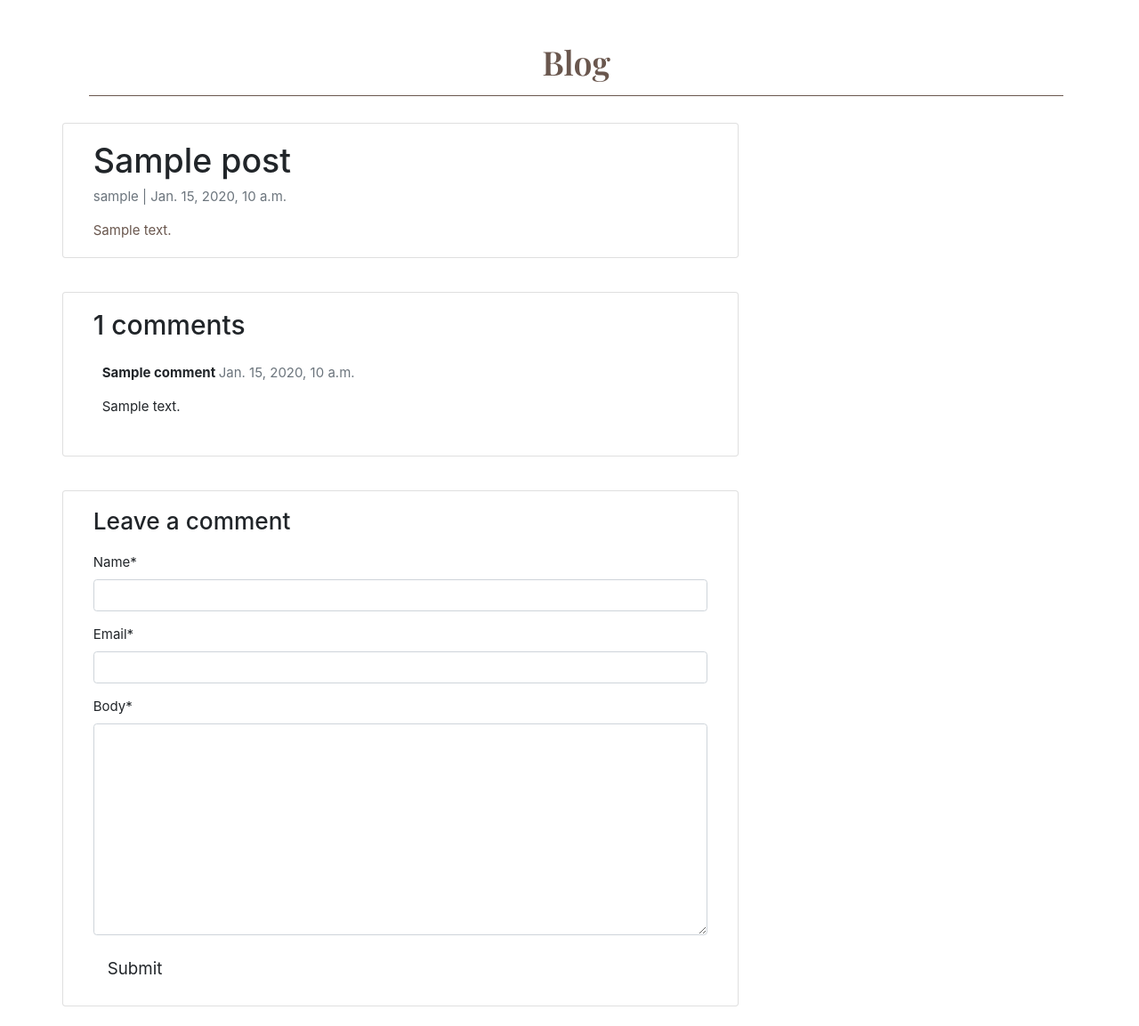
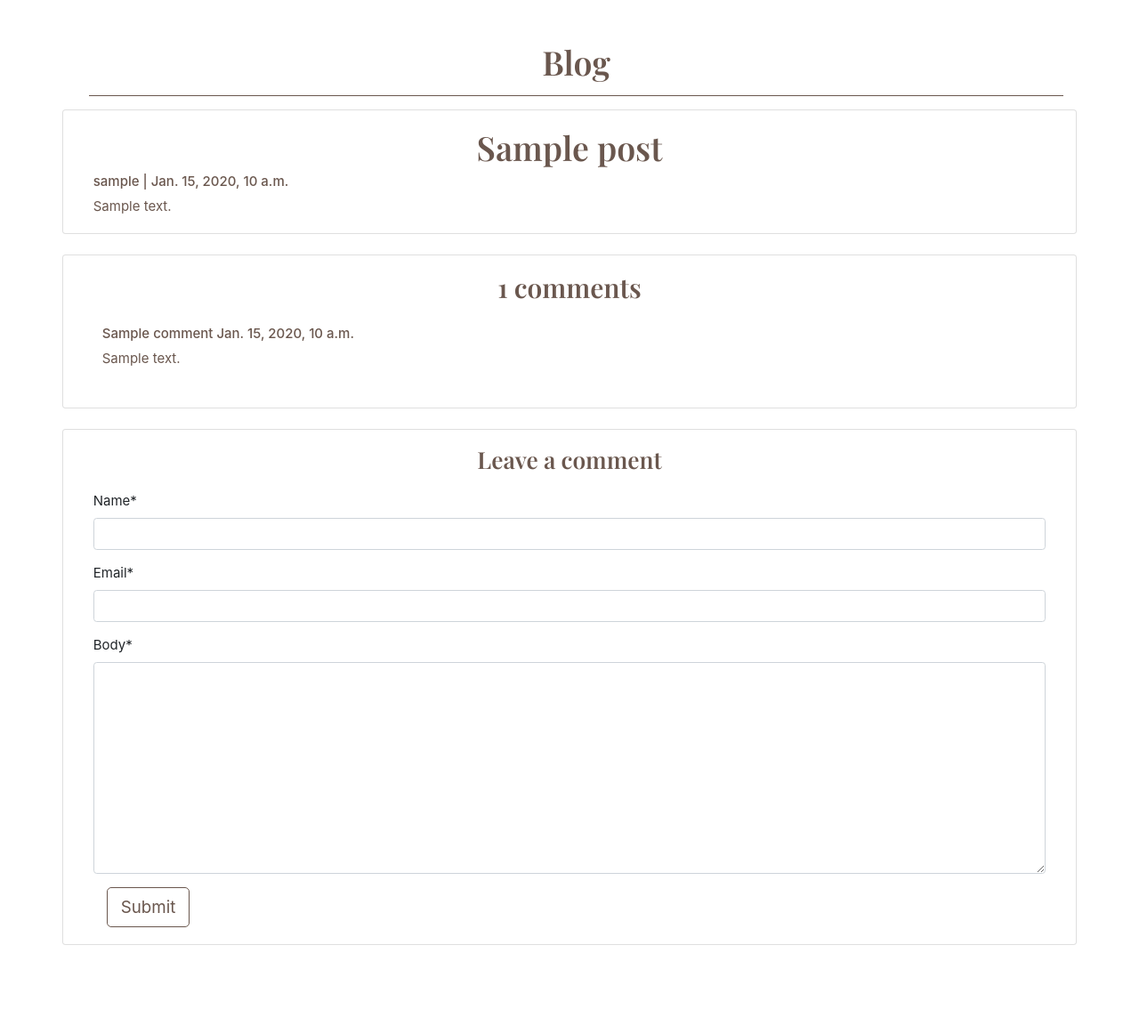
Before and after one commit to Code-Institute-Submissions/Willdeakin-Milestone-Project-4, a Django app: a page that uses blog/templates/blog/blog.html in a window 1280 px wide. Shown: the part 58-1211 px from the top of the page at 89% size. After the commit the page ends 1120 px from the top, so only its background shows below. Run offline with Django 3.2, Linux system fonts and the light colour scheme; tables that the repository leaves empty hold one stand-in row (values such as "Sample post"); parts of the project's set-up code (start-up, migrations or seed data) failed here and were passed over; some libraries are stand-ins or nearby versions.

Commit message:
made changes to blog format

```diff
--- a/blog/templates/blog/blog.html
+++ b/blog/templates/blog/blog.html
@@ -8,7 +8,7 @@
 <div class="container header-container">
     <div class="row">
         <div class="col main-title">
-            <h1 class="">Blog</h1>
+            <h1 >Blog</h1>
             <hr class="umber-rule">
         </div>
     </div>
@@ -16,12 +16,12 @@
 
 <div class="container">
     <div class="row">
-        <div class="col-12 col-md-8">
+        <div class="col-12">
         <!-- Blog Entries Column -->
             {% for post in post_list %}
             <div class="card mb-4">
                 <div class="card-body">
-                    <h2 class="card-title">{{ post.title }}</h2>
+                    <h2 class="blog-title">{{ post.title }}</h2>
                     <hr class="umber-rule">
                     <p class="card-text h6">{{ post.author }} | {{ post.created_on}} </p>
                     <p class="card-text">{{post.content|slice:":200" }}</p>
--- a/blog/templates/blog/post_list.html
+++ b/blog/templates/blog/post_list.html
@@ -7,28 +7,28 @@
     <div class="overlay"></div>
     <div class="container">
         <div class="row">
-            <div class="col-md-8 card mb-4  mt-3 left  top">
+            <div class="col-12 card mb-4 top">
               <div class="card-body">
-                <h1>{% block title %} {{ post.title }} {% endblock title %}</h1>
-                <p class=" text-muted">{{ post.author }} | {{ post.created_on }}</p>
+                <h1 class="blog-title">{% block title %} {{ post.title }} {% endblock title %}</h1>
+                <p class="card-text h6">{{ post.author }} | {{ post.created_on }}</p>
                 <p class="card-text ">{{ post.content | safe }}</p>
             </div>
 
             </div>
 
-            <div class="col-md-8 card mb-4  mt-3 ">
+            <div class="col-12 card mb-4 ">
                 <div class="card-body">
                     {% with comments.count as total_comments %}
-                        <h2>{{ total_comments }} comments</h2>
+                        <h2 class="blog-title">{{ total_comments }} comments</h2>
 
-                        <p>
+                    <p>
                     {% endwith %} {% for comment in comments %}
                     </p>
 
-                    <div class="comments" style="padding: 10px;">
-                        <p class="font-weight-bold">
+                    <div class="comments card-text" style="padding: 10px;">
+                        <p class="card-text h6">
                             {{ comment.name }}
-                            <span class=" text-muted font-weight-normal">
+                            <span class="card-text h6">
                                     {{ comment.created_on }}
                                 </span>
                         </p>
@@ -38,18 +38,18 @@
                 {% endfor %}
                 </div>
             </div>
-            <div class="col-md-8 card mb-4  mt-3 ">
+            <div class="col-12 card mb-4 ">
                 <div class="card-body">
                     {% if new_comment %}
                         <div class="alert alert-success" role="alert">
                             Your comment is awaiting moderation
                         </div>
                     {% else %}
-                        <h3>Leave a comment</h3>
+                        <h3 class="blog-title">Leave a comment</h3>
                         <form method="post" style="margin-top: 1.3em;">
                             {{ comment_form | crispy }}
                             {% csrf_token %}
-                            <button type="submit" class="btn btn-black rounded-0  btn-lg">Submit</button>
+                            <button type="submit" class="btn regular-btn btn-lg">Submit</button>
                         </form>
                     {% endif %}
                 </div>
--- a/home/templates/home/index.html
+++ b/home/templates/home/index.html
@@ -19,7 +19,7 @@
 {% block content %}
 
         <div class="row">
-            <div class="col-lg-6 col-xl-4">
+            <div class=" col-12 col-md-6 col-xl-4">
             <div id="homecarousel" class="carousel slide" data-ride="carousel">
                 <div class="carousel-indicators">
                   <button type="button" data-target="#homecarousel" data-slide-to="0" class="active" aria-current="true" aria-label="Slide 1"></button>
--- a/static/css/base.css
+++ b/static/css/base.css
@@ -97,6 +97,9 @@ body::-webkit-scrollbar-thumb{
 }
 .session-user{
     color: white;
+}
+.fa-search{
+    color: var(--umber);
 }
 
 /*---------------------------------------------------Content*/
@@ -213,6 +216,14 @@ body::-webkit-scrollbar-thumb{
     margin: auto;
 }
 
+/*---------------------------------------------------Blog*/
+.blog-title{
+    text-align: center;
+    font-family: 'Playfair Display', serif;
+    color: var(--umber);
+}
+
+
 /*---------------------------------------------------Toasts*/
 .message-container {
     position: fixed;
@@ -279,7 +290,7 @@ body::-webkit-scrollbar-thumb{
         font-size: 15px;
     }
     .nav-link{
-        margin: 0 5rem 0 5rem;
+        margin: 0 3rem 0 3rem;
     }
     .main-title{
         margin: 7rem 0 0 1rem;
@@ -299,4 +310,7 @@ body::-webkit-scrollbar-thumb{
     .product-card{
         width:80%;
     }
+    .nav-link{
+        margin: 0 5rem 0 5rem;
+    }
 }
--- a/templates/includes/navbar.html
+++ b/templates/includes/navbar.html
@@ -5,11 +5,11 @@
         {% if request.user.is_authenticated %}
               <div class="bg-custom p-4">
                   <div class="row">
-                    <span class="col-3"><a href="{% url 'home' %}" class="nav-link">Home</a></span>
-                    <span class="col-3"><a href="{% url 'store' %}" class="nav-link">Browse Our Selection Of Fitness Equipment</a></span>
-                    <span class="col-3 "><a href="{% url 'profile' %}" class="nav-link">Profile</a></span>
-                    <span class="col-3"><a href="{% url 'account_logout' %}" class="nav-link">Logout</a></span>
-                    <span class="col-3"><a href="{% url 'blog' %}" class="nav-link">Blog</a></span>
+                    <span class="col-3 col-xl-2"><a href="{% url 'home' %}" class="nav-link">Home</a></span>
+                    <span class="col-3 col-xl-2"><a href="{% url 'store' %}" class="nav-link">Browse Our Selection Of Fitness Equipment</a></span>
+                    <span class="col-3 col-xl-2"><a href="{% url 'profile' %}" class="nav-link">Profile</a></span>
+                    <span class="col-3 col-xl-2"><a href="{% url 'account_logout' %}" class="nav-link">Logout</a></span>
+                    <span class="col-3 col-xl-2"><a href="{% url 'blog' %}" class="nav-link">Blog</a></span>
 
                     <span class="session-user">Logged in</span>
                 </div>
@@ -18,11 +18,11 @@
 
               <div class="bg-custom p-4">
                 <div class="row">
-                  <span class="col-3"><a href="{% url 'home' %}" class="nav-link">Home</a></span>
-                  <span class="col-3"><a href="{% url 'store' %}" class="nav-link">Browse Our Selection Of Fitness Equipment</a></span>
-                  <span class="col-3 "><a href="{% url 'account_login' %}" class="nav-link">Login</a></span>
-                  <span class="col-3"><a href="{% url 'account_signup' %}" class="nav-link">Register</a></span>
-                  <span class="col-3"><a href="{% url 'blog' %}" class="nav-link">Blog</a></span>
+                  <span class="col-3 col-xl-2"><a href="{% url 'home' %}" class="nav-link">Home</a></span>
+                  <span class="col-3 col-xl-2"><a href="{% url 'store' %}" class="nav-link">Browse Our Selection Of Fitness Equipment</a></span>
+                  <span class="col-3 col-xl-2"><a href="{% url 'account_login' %}" class="nav-link">Login</a></span>
+                  <span class="col-3 col-xl-2"><a href="{% url 'account_signup' %}" class="nav-link">Register</a></span>
+                  <span class="col-3 col-xl-2"><a href="{% url 'blog' %}" class="nav-link">Blog</a></span>
                 </div>
               </div>
         {% endif %}
--- a/templates/includes/toasts/toast_success.html
+++ b/templates/includes/toasts/toast_success.html
@@ -33,7 +33,7 @@
     </div>
     <div class="row">
         <div class="col">
-            <a href="{% url 'view_bag' %}" class="btn">
+            <a href="{% url 'checkout' %}" class="btn">
                 <span class="text-uppercase">Go To Secure Checkout</span>
                 <span class="icon">
                     <i class="fas fa-lock"></i>
```
